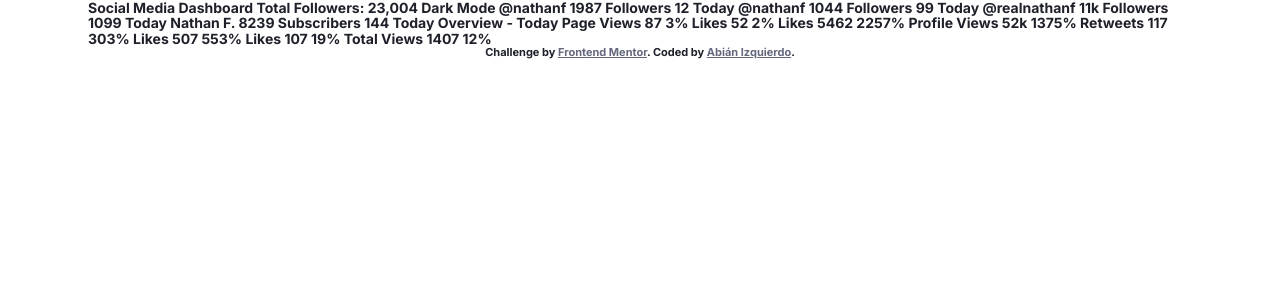
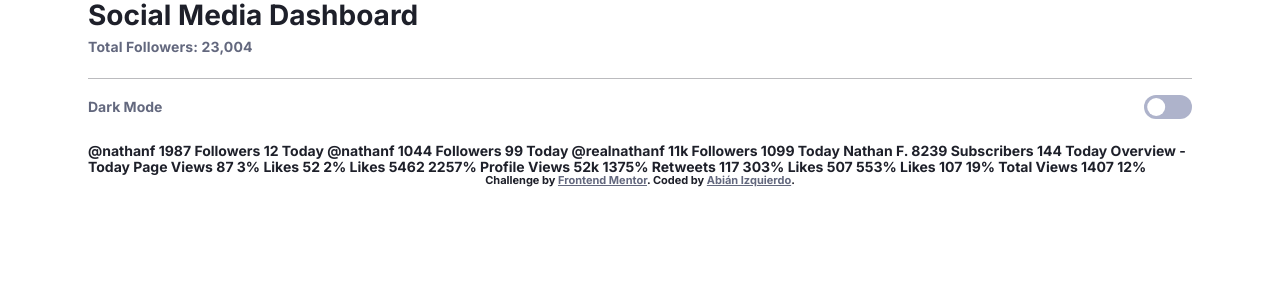
Before and after one commit to abizmo/social-media-dashboard-with-theme-switcher, a React (Create React App) app: page / in a window 1280 px wide. Shown: the top 300 px of the page. Built offline with nearby package versions, Linux system fonts and the light colour scheme.

Commit message:
Add initial header style

```diff
--- /dev/null
+++ b/src/components/Header/Header.module.css
@@ -0,0 +1,44 @@
+.header {
+  --gap: 1.5rem;
+  flex-direction: column;
+  margin-bottom: 1.5rem;
+}
+
+.info {
+  --gap: .5rem;
+  flex-direction: column;
+}
+
+.darkMode {
+  align-items: center;
+  border-top: 1px solid hsl( var(--clr-text-primary) / .3);
+  justify-content: space-between;
+  padding-top: 1rem;
+}
+
+.switch {
+  aspect-ratio: 2;
+  background: var(--clr-toggle);
+  border: none;
+  border-radius: .75rem;
+  height: 1.5rem;
+  position: relative;
+}
+
+.switch::after {
+  aspect-ratio: 1;
+  background: var(--clr-bg);
+  border-radius: 50%;
+  content: ' ';
+  height: 1.125rem;
+  left: 90%;
+  position: absolute;
+  top: 50%;
+  transform: translateX(-90%) translateY(-50%);
+  transition: all 300ms ease-in;
+}
+
+.switch[aria-checked="true"]::after {
+  left: 10%;
+  transform: translateX(-10%) translateY(-50%);
+}
--- /dev/null
+++ b/src/components/Header/index.jsx
@@ -0,0 +1,33 @@
+import React, { useState } from 'react';
+
+import styles from './Header.module.css';
+
+function Header() {
+  const [dark, setDark] = useState(true);
+
+  const handleSwitchMode = () => setDark((prev) => !prev);
+
+  return (
+    <div className={`flex ${styles.header}`}>
+      <div className={`flex ${styles.info}`}>
+        <h1 className="fs-700">Social Media Dashboard</h1>
+        <p className="letter-spacing-3 text-secondary">Total Followers: 23,004</p>
+      </div>
+      <div className={`flex ${styles.darkMode}`}>
+        <p className="text-secondary">Dark Mode</p>
+        <button
+          className={styles.switch}
+          type="button"
+          aria-controls="dark-mode"
+          aria-checked={dark}
+          role="switch"
+          onClick={handleSwitchMode}
+        >
+          <span className="sr-only">Change Mode</span>
+        </button>
+      </div>
+    </div>
+  );
+}
+
+export default Header;
--- a/src/index.css
+++ b/src/index.css
@@ -8,7 +8,7 @@
   --clr-top-bg-pattern: hsl(225 100% 98%);
   --clr-card-bg: hsl(227 47% 96%);
   --clr-text-secondary: hsl(228 12% 44%);
-  --clr-text-primary: hsl(230 17% 14%);
+  --clr-text-primary: 230 17% 14%;
 
   /* brand colors */
   --clr-facebook: hsl(208 92% 53%);
@@ -35,7 +35,7 @@
     --clr-top-bg-pattern: hsl(232 19% 15%);
     --clr-card-bg: hsl(228 28% 20%);
     --clr-text-secondary: hsl(228 34% 66%);
-    --clr-text-primary: hsl(0 0% 100%);
+    --clr-text-primary: 0 0% 100%;
   }
 }
 /* End Custom properties */
@@ -70,7 +70,7 @@ p {
 
 body {
   background: var(--clr-bg);
-  color: var(--clr-text-primary);
+  color: hsl( var(--clr-text-primary) );
   font-family: var(--ff-sans);
   font-size: var(--fs-400);
   line-height: 1.1;
@@ -94,6 +94,43 @@ body {
   gap: var(--gap, 1rem);
 }
 
+/* hide content */
+.sr-only {
+  border: 0;
+  clip: rect(0,0,0,0);
+  height: 1px;
+  margin: -1px;
+  overflow: hidden;
+  padding: 0;
+  position: absolute;
+  white-space: nowrap;
+  width: 1px;
+}
+
+.fs-900 {
+  font-size: var(--fs-900);
+}
+
+.fs-800 {
+  font-size: var(--fs-800);
+}
+
+.fs-700 {
+  font-size: var(--fs-700);
+}
+
+.fs-600 {
+  font-size: var(--fs-600);
+}
+
+.fs-200 {
+  font-size: var(--fs-200);
+}
+
+.fs-100 {
+  font-size: var(--fs-100);
+}
+
 .letter-spacing-1 {
   letter-spacing: -0.03em;
 }
@@ -110,6 +147,10 @@ body {
   letter-spacing: 0.42em;
 }
 
+.text-secondary {
+  color: var(--clr-text-secondary);
+}
+
 .uppercase {
   text-transform: uppercase;
 }
--- a/src/index.jsx
+++ b/src/index.jsx
@@ -1,5 +1,6 @@
 import React from 'react';
 import ReactDOM from 'react-dom/client';
+import Header from './components/Header';
 import './index.css';
 
 const root = ReactDOM.createRoot(document.getElementById('root'));
@@ -7,10 +8,7 @@ const root = ReactDOM.createRoot(document.getElementById('root'));
 root.render(
   <React.StrictMode>
     <main className="container">
-      Social Media Dashboard
-      Total Followers: 23,004
-
-      Dark Mode
+      <Header />
 
       @nathanf
       1987
```
